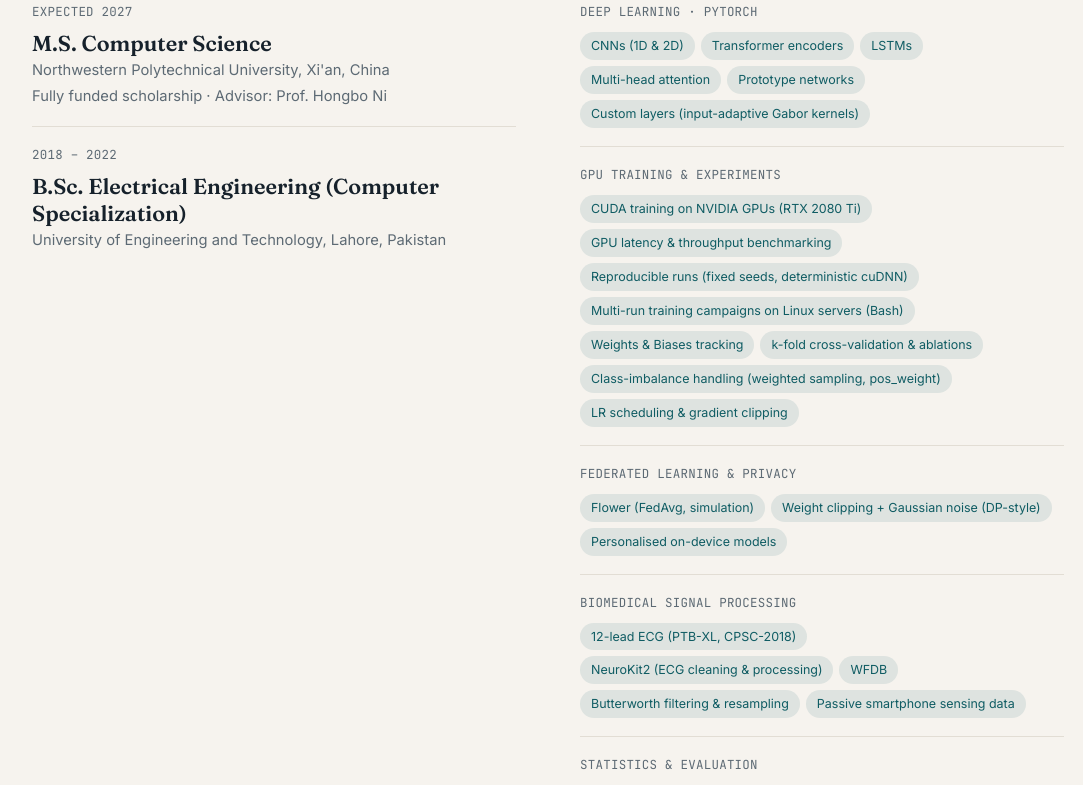
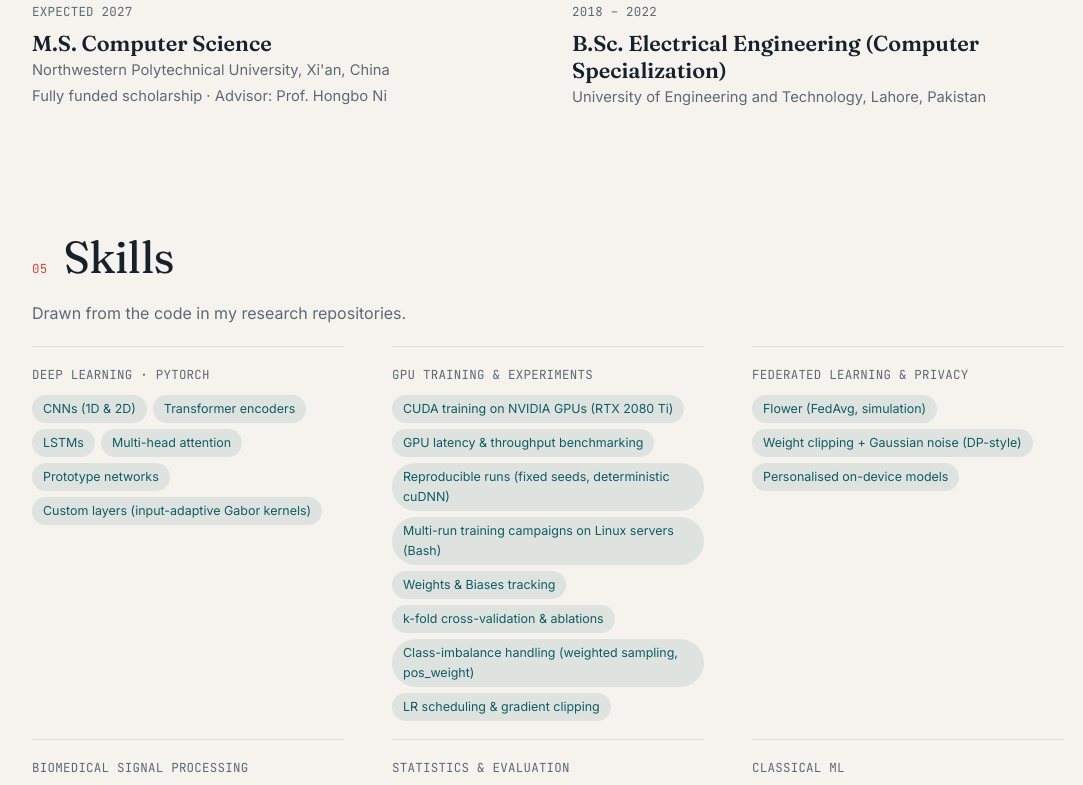
Before and after one commit to Huma-collab/Portfolio, a Next.js app: page / in a window 1280 px wide. Shown: the part 7260-8045 px from the top of the page, without its empty margins (92-1175 px from the left). Built offline with nearby package versions, Linux system fonts and the light colour scheme.

Commit message:
Update page.tsx

```diff
--- a/app/page.tsx
+++ b/app/page.tsx
@@ -232,10 +232,10 @@ export default function Home() {
           </ol>
         </section>
 
-        {/* EDUCATION + SKILLS */}
-        <section className="wrap section split">
-          <div>
-            <SectionHead index="04" title="Education" />
+        {/* EDUCATION */}
+        <section className="wrap section">
+          <SectionHead index="04" title="Education" />
+          <div style={{ display: "grid", gridTemplateColumns: "repeat(auto-fit, minmax(300px, 1fr))", columnGap: 48 }}>
             {education.map((e) => (
               <div key={e.school} className="edu">
                 <p className="mono period">{e.period}</p>
@@ -247,8 +247,13 @@ export default function Home() {
               </div>
             ))}
           </div>
-          <div>
-            <SectionHead index="05" title="Skills" />
+        </section>
+
+        {/* SKILLS */}
+        <section id="skills" className="wrap section">
+          <SectionHead index="05" title="Skills" />
+          <p className="pub-intro">Drawn from the code in my research repositories.</p>
+          <div style={{ display: "grid", gridTemplateColumns: "repeat(auto-fit, minmax(300px, 1fr))", columnGap: 48 }}>
             {skills.map((s) => (
               <div key={s.group} className="skill">
                 <p className="mono period">{s.group}</p>
```
